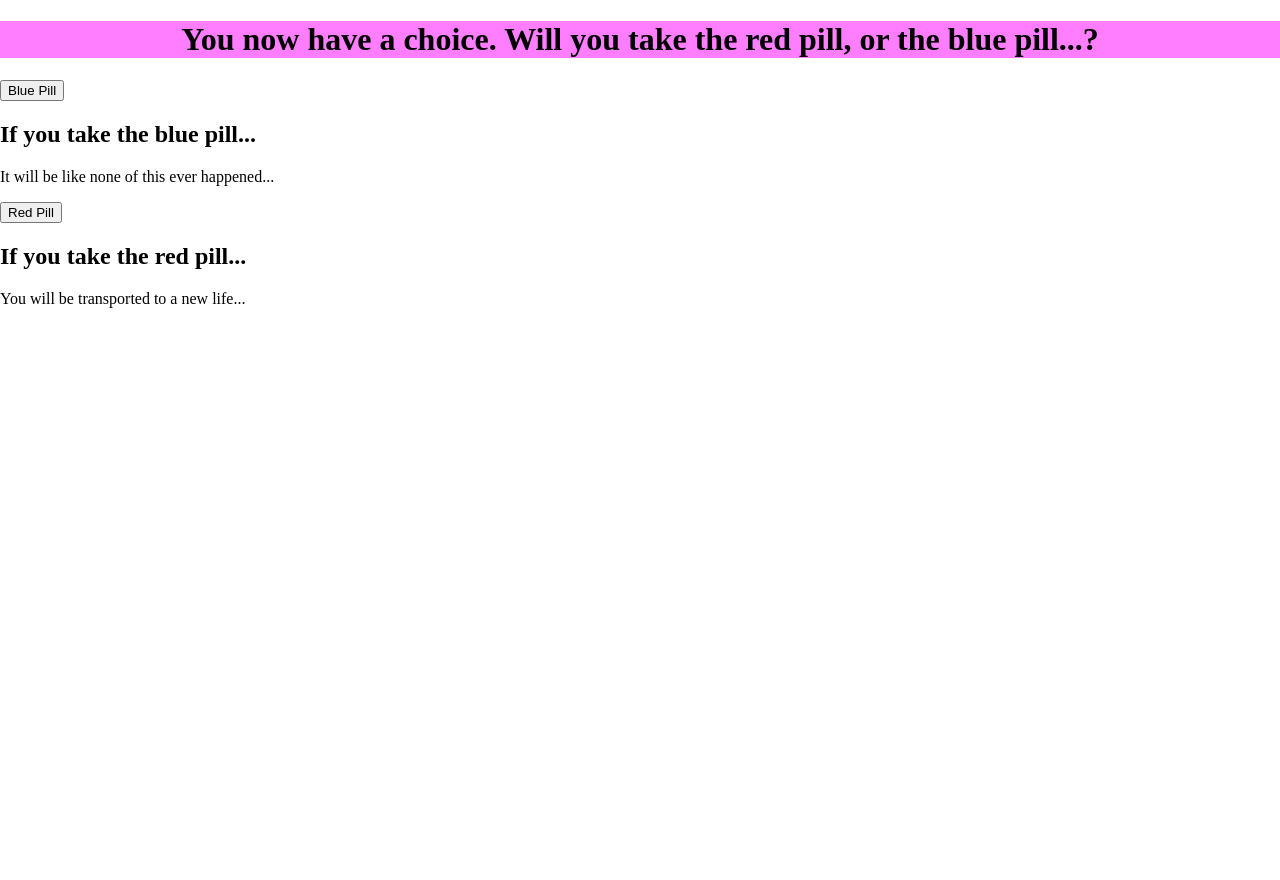
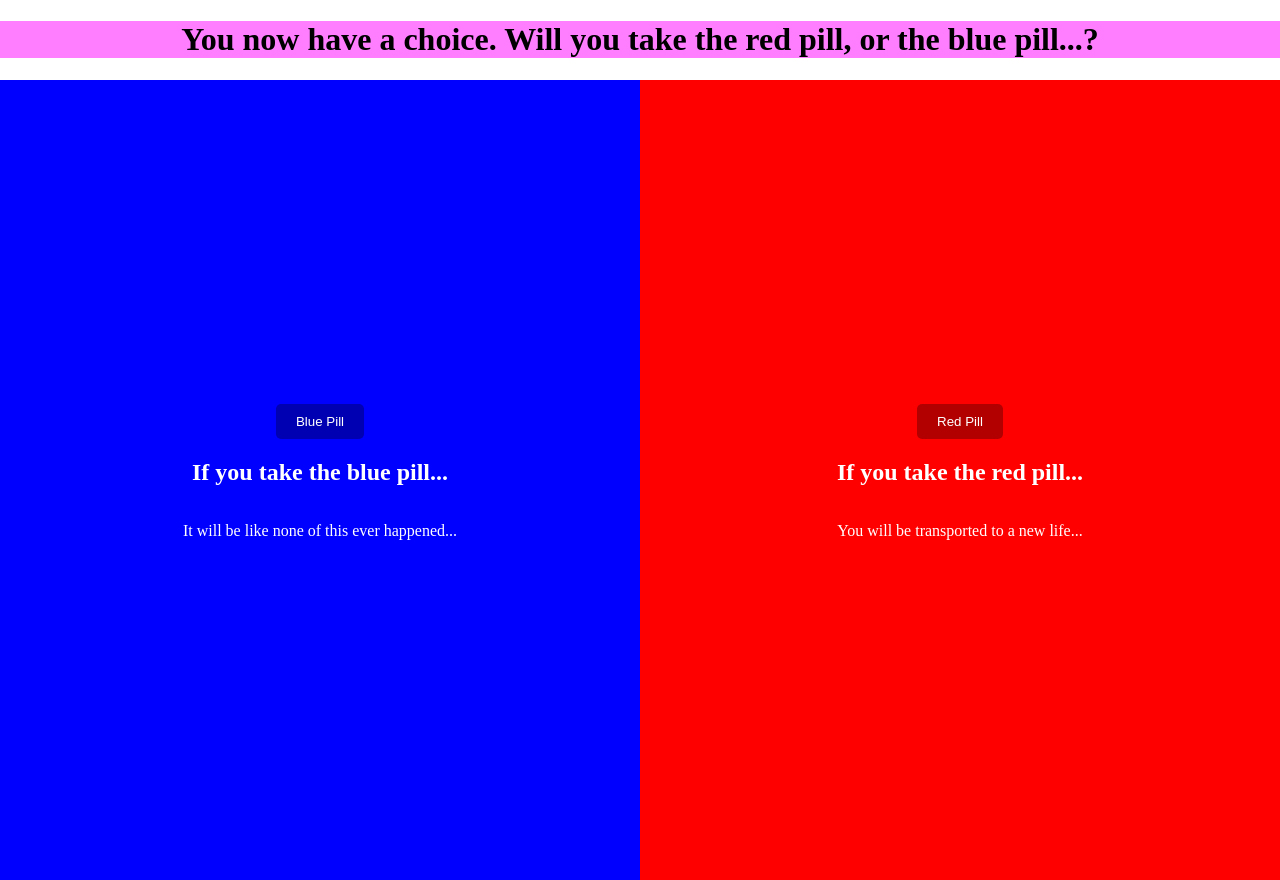
Before and after one commit to CopperCactus/Webpage-Maze, a plain HTML site: page revivalChoice.html in a window 1280 px wide. Before the commit the page ends 800 px from the top, so only its background shows below. Drawn offline with Linux system fonts and the light colour scheme.

Commit message:
revial choice update

```diff
--- a/revivalChoice.html
+++ b/revivalChoice.html
@@ -12,8 +12,9 @@
   <div class="header">
     <h1>You now have a choice. Will you take the red pill, or the blue pill...?</h1>
   </div>
+  <div class="choice-container">
     <div class="live">
-      <a href="main.html"><button class="life-button">Blue Pill</button></a>
+      <a href="main.html"><button class="live-button">Blue Pill</button></a>
       <h2>If you take the blue pill...</h2>
       <p>It will be like none of this ever happened...</p>
     </div>
@@ -22,6 +23,7 @@
       <h2>If you take the red pill...</h2>
       <p>You will be transported to a new life...</p>
     </div>
+  </div>
   <script src="scripts/revivalChoice.js"></script>
 </body>
 
--- a/scripts/untimelyEnd.js
+++ b/scripts/untimelyEnd.js
@@ -11,7 +11,7 @@ document.addEventListener("DOMContentLoaded", function () {
             setTimeout(function() {
                 //TODO: Revival
                 window.location.href = "revivalChoice.html";
-            }, 16000);
+            }, 20000);
         }, 44000);
     }, 5000)
 });
--- a/styles/revivalChoice.css
+++ b/styles/revivalChoice.css
@@ -4,12 +4,13 @@ body {
     overflow: hidden;
 }
 
-.pill-container {
+.choice-container {
     display: flex;
     height: 100vh;
 }
 
-.red-pill, .blue-pill {
+.live,
+.die {
     flex: 1;
     display: flex;
     flex-direction: column;
@@ -19,12 +20,12 @@ body {
     padding: 20px;
 }
 
-.red-pill {
-    background-color: red;
+.live {
+    background-color: blue;
 }
 
-.blue-pill {
-    background-color: blue;
+.die {
+    background-color: red;
 }
 
 .header {
@@ -32,15 +33,17 @@ body {
     background-color: rgb(255, 126, 255);
 }
 
-.red-button, .blue-button {
+.live-button,
+.die-button {
     background-color: rgba(0, 0, 0, 0.3);
     color: white;
     padding: 10px 20px;
     border: none;
     border-radius: 5px;
     cursor: pointer;
-  }
+}
 
-  .red-button:hover, .blue-button:hover {
+.live-button:hover,
+.die-button:hover {
     background-color: rgba(0, 0, 0, 0.6);
-  }
+}
--- a/styles/untimelyEnd.css
+++ b/styles/untimelyEnd.css
@@ -30,7 +30,3 @@ body {
 p{
   text-align: center;
 }
-
-a{
-
-}
```
